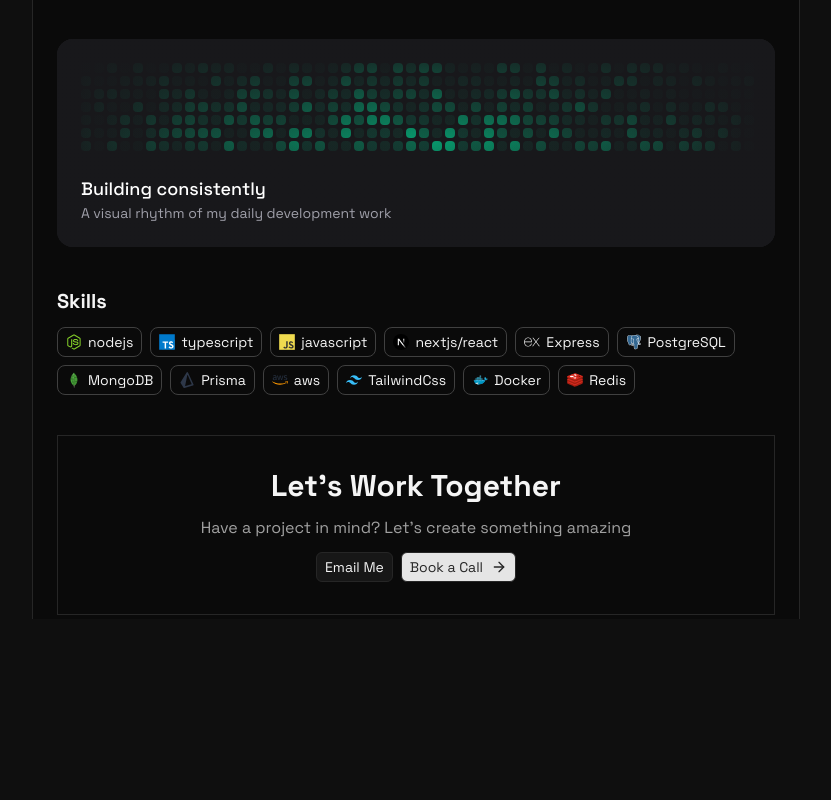
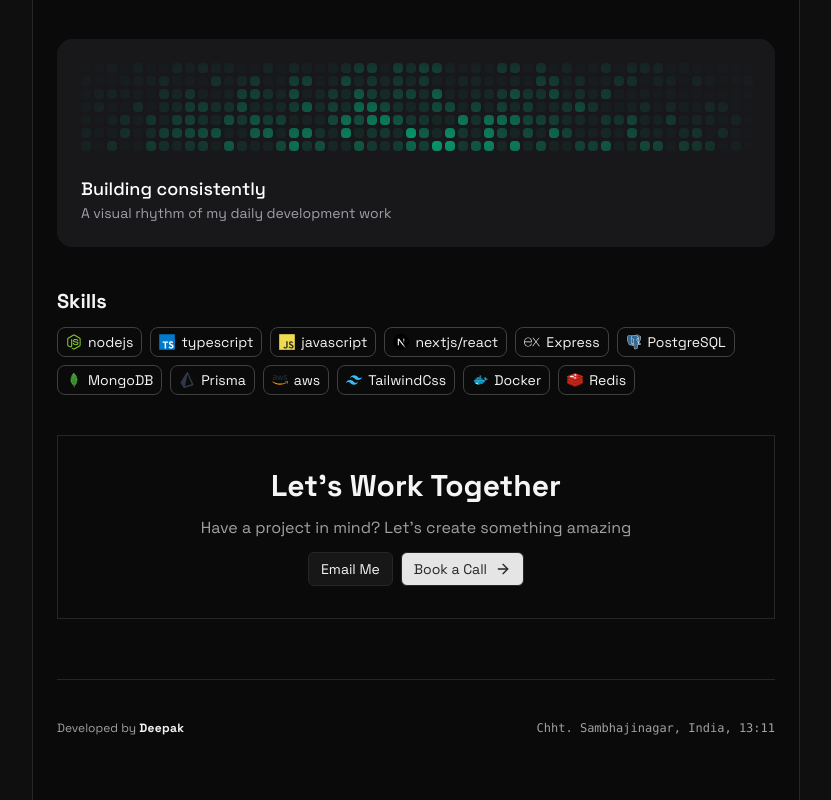
Before and after one commit to DeepakLabade/portfolio, a Next.js app: page / in a window 1280 px wide. Shown: the part 1059-1859 px from the top of the page, without its empty margins (224-1055 px from the left). Before the commit the page ends 1678 px from the top, so only its background shows below. Built offline with nearby package versions, Linux system fonts and the light colour scheme.

Commit message:
added footer

```diff
--- /dev/null
+++ b/app/components/footer.tsx
@@ -0,0 +1,32 @@
+import React from "react";
+import Separator from "./separator";
+
+const Footer = () => {
+  return (
+    <div className="my-15">
+        <Separator />
+      <div className="text-neutral-100 flex justify-between">
+        <div className="">
+          <p className="text-xs text-neutral-400">
+            Developed by{" "}
+            <span className="text-neutral-100 font-bold tracking-wide">
+              Deepak
+            </span>
+          </p>
+        </div>
+        <div>
+          <p className="text-xs text-neutral-400 font-mono">
+            Chht. Sambhajinagar, India,{" "}
+            {new Date().toLocaleTimeString("en-IN", {
+              hour: "2-digit",
+              minute: "2-digit",
+              hour12: false,
+            })}
+          </p>
+        </div>
+      </div>
+    </div>
+  );
+};
+
+export default Footer;
--- a/app/components/github-section.tsx
+++ b/app/components/github-section.tsx
@@ -38,8 +38,8 @@ const GithubSection = () => {
         })}
       </div>
 
-      <div className="pointer-events-none absolute inset-0 bg-gradient-to-r from-zinc-900 via-transparent to-zinc-900" />
-      <div className="pointer-events-none absolute inset-0 bg-gradient-to-t from-zinc-900 via-transparent to-zinc-900" />
+      <div className="pointer-events-none absolute inset-0 bg-linear-to-r from-zinc-900 via-transparent to-zinc-900" />
+      <div className="pointer-events-none absolute inset-0 bg-linear-to-t from-zinc-900 via-transparent to-zinc-900" />
 
       <div className="relative z-10 mt-6">
         <h3 className="text-lg font-medium text-white">
--- /dev/null
+++ b/app/components/separator.tsx
@@ -0,0 +1,10 @@
+import React from 'react'
+
+const Separator = () => {
+  return (
+    <div className='w-full h-px my-10 bg-neutral-800'>
+    </div>
+  )
+}
+
+export default Separator
--- a/app/components/work-together-section.tsx
+++ b/app/components/work-together-section.tsx
@@ -3,14 +3,14 @@ import React from 'react'
 
 const WorkTogetherSection = () => {
   return (
-    <div className='mt-10 border border-neutral-800'>
+    <div className='my-10 border border-neutral-800'>
         <div className='text-neutral-100'>
             <div className='w-full text-center py-8 flex items-center flex-col gap-3'>
                 <h1 className='text-3xl textneu font-bold'>Let's Work Together</h1>
                 <p className='text-neutral-400'>Have a project in mind? Let's create something amazing</p>
                 <div className='flex gap-2 text-sm'>
-                    <button className='border cursor-pointer border-neutral-800 bg-neutral-900 py-1 px-2 rounded-md'>Email Me</button>
-                    <button className='flex relative items-center justify-center gap-2 cursor-pointer group border border-neutral-800 text-neutral-800 bg-neutral-200 py-1 px-2 rounded-md'>Book a Call <ArrowRight className='w-4 h-4 transition-transform duration-300' /></button>
+                    <button className='border cursor-pointer hover:bg-neutral-800 duration-300 border-neutral-800 bg-neutral-900 py-1.5 px-3 rounded-md'>Email Me</button>
+                    <button className='flex relative items-center justify-center gap-2 cursor-pointer group border border-neutral-800 text-neutral-800 hover:bg-neutral-300 duration-300 bg-neutral-200 py-1.5 px-3 rounded-md'>Book a Call <ArrowRight className='w-4 h-4 transition-transform duration-300' /></button>
                 </div>
             </div>
         </div>
--- a/app/page.tsx
+++ b/app/page.tsx
@@ -1,9 +1,11 @@
 'use client';
 import AboutSection from "./components/about-section";
 import Container from "./components/container";
+import Footer from "./components/footer";
 import GithubSection from "./components/github-section";
 import Hero from "./components/hero";
 import ProjectSection from "./components/project-section";
+import Separator from "./components/separator";
 import SkillsSection from "./components/skills-section";
 import WorkTogetherSection from "./components/work-together-section";
 
@@ -20,6 +22,7 @@ export default function Home() {
           <GithubSection />
           <SkillsSection />
           <WorkTogetherSection />
+          <Footer />
         </Container>
       </div>
     </div>
```
